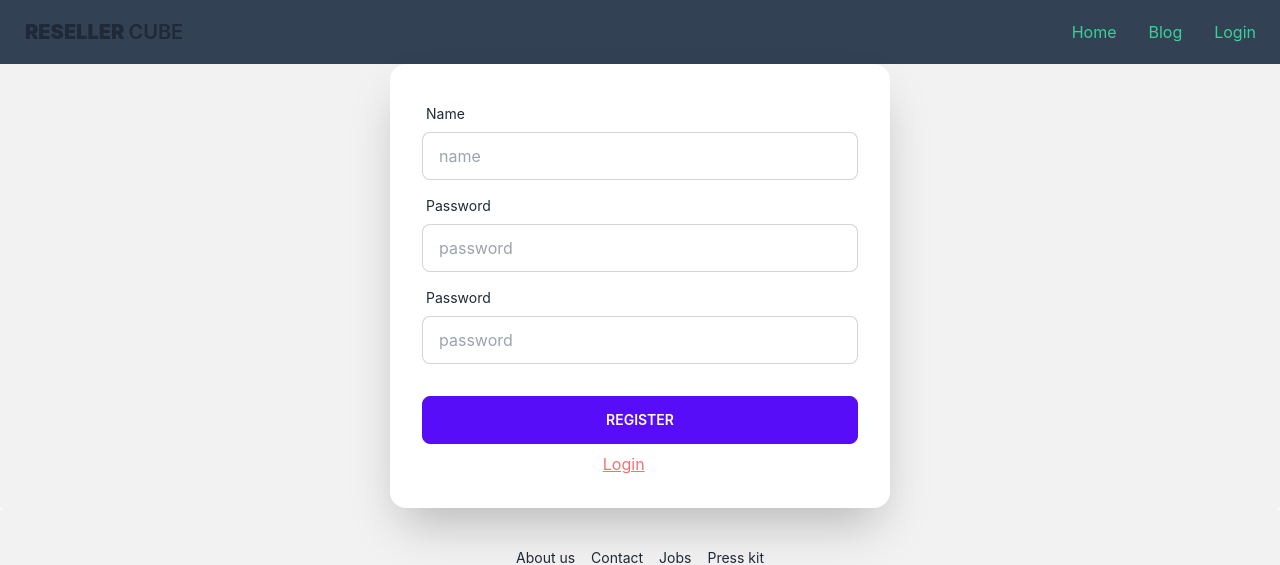
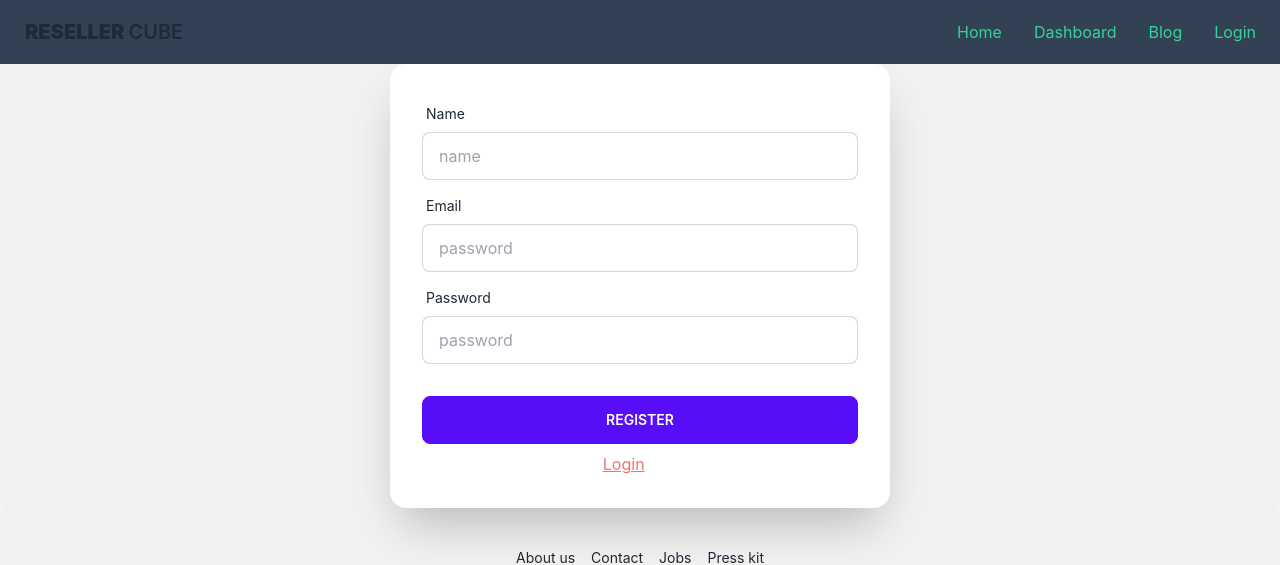
Before and after one commit to joySarkar8/resalleer-cube-client, a React (Create React App) app: page /register in a window 1280 px wide. Shown: the top 565 px of the page. Built offline with nearby package versions, Linux system fonts and the light colour scheme.

Commit message:
dash board lay out completed

```diff
--- /dev/null
+++ b/src/layout/DashboardLayout.js
@@ -0,0 +1,20 @@
+import React from 'react';
+import { Outlet } from 'react-router-dom';
+import LeftSideNav from '../pages/Dashbaord/LeftSideNav';
+
+const DashboardLayout = () => {
+    return (
+        <div className='grid gap-4 grid-cols-4'>
+            <LeftSideNav></LeftSideNav>
+            <div className='col-span-3'>
+                <Outlet></Outlet>
+            </div>
+        </div>
+    );
+};
+
+export default DashboardLayout;
+
+
+
+// md:grid-cols-2 lg:grid-cols-3
--- /dev/null
+++ b/src/pages/Dashbaord/AddProduct.js
@@ -0,0 +1,11 @@
+import React from 'react';
+
+const AddProduct = () => {
+    return (
+        <div>
+            <h2>Add Product table</h2>
+        </div>
+    );
+};
+
+export default AddProduct;
--- /dev/null
+++ b/src/pages/Dashbaord/AllSellers.js
@@ -0,0 +1,11 @@
+import React from 'react';
+
+const AllSellers = () => {
+    return (
+        <div>
+            <h2>All sellers table</h2>
+        </div>
+    );
+};
+
+export default AllSellers;
--- /dev/null
+++ b/src/pages/Dashbaord/LeftSideNav.js
@@ -0,0 +1,14 @@
+import React from 'react';
+import { NavLink } from 'react-router-dom';
+
+const LeftSideNav = () => {
+    return (
+        <div>
+            <NavLink className='btn btn-primary w-full mt-4 mb-4' to='/dashboard/my-orders'>My Orders</NavLink>
+            <NavLink className='btn btn-primary w-full  mb-4' to='/dashboard/all-sellers'>All Sellers</NavLink>
+            <NavLink className='btn btn-primary w-full mb-4' to='/dashboard/add-product'>My Orders</NavLink>
+        </div>
+    );
+};
+
+export default LeftSideNav;
--- /dev/null
+++ b/src/pages/Dashbaord/MyOrders.js
@@ -0,0 +1,11 @@
+import React from 'react';
+
+const MyOrders = () => {
+    return (
+        <div>
+            <h2>My orders table</h2>
+        </div>
+    );
+};
+
+export default MyOrders;
--- a/src/pages/Login.js
+++ b/src/pages/Login.js
@@ -2,27 +2,38 @@ import React from 'react';
 import { Link } from 'react-router-dom';
 
 const Login = () => {
+
+    const handleSubmit = (event) => {
+        event.preventDefault();
+
+        const form = event.target;
+        const email = form.email.value;
+        const password = form.password.value;
+
+        console.log(email, password);
+    }
+
     return (
         <div className="hero bg-base-200">
             <div className="card flex-shrink-0 shadow-2xl bg-base-100 w-[500px]">
-                <div className="card-body">
+                <form onSubmit={handleSubmit} className="card-body">
                     <div className="form-control">
                         <label className="label">
                             <span className="label-text">Email</span>
                         </label>
-                        <input type="text" placeholder="email" className="input input-bordered" />
+                        <input name='email' type="text" placeholder="email" className="input input-bordered" />
                     </div>
                     <div className="form-control">
                         <label className="label">
                             <span className="label-text">Password</span>
                         </label>
-                        <input type="text" placeholder="password" className="input input-bordered" />
+                        <input name='password' type="password" placeholder="password" className="input input-bordered" />
                     </div>
                     <div className="form-control mt-6">
                         <button className="btn btn-primary">Login</button>
                     </div>
                     <p className='text-white'>New member? <Link to='/register' className='underline text-red-400'>Register</Link> here.</p>
-                </div>
+                </form>
             </div>
         </div>
     );
--- a/src/pages/Register.js
+++ b/src/pages/Register.js
@@ -2,33 +2,44 @@ import React from 'react';
 import { Link } from 'react-router-dom';
 
 const Register = () => {
+
+    const handleSubmit = (event) => {
+        event.preventDefault();
+
+        const form = event.target;
+        const name = form.name.value;
+        const email = form.email.value;
+        const password = form.password.value;
+
+        console.log(name, email, password);
+    }
     return (
         <div className="hero bg-base-200">
             <div className="card flex-shrink-0 shadow-2xl bg-base-100 w-[500px]">
-                <div className="card-body">
+                <form onSubmit={handleSubmit} className="card-body">
                     <div className="form-control">
                         <label className="label">
                             <span className="label-text">Name</span>
                         </label>
-                        <input type="text" placeholder="name" className="input input-bordered" />
+                        <input name='name' type="text" placeholder="name" className="input input-bordered" />
+                    </div>
+                    <div className="form-control">
+                        <label className="label">
+                            <span className="label-text">Email</span>
+                        </label>
+                        <input name='email' type="email" placeholder="password" className="input input-bordered" />
                     </div>
                     <div className="form-control">
                         <label className="label">
                             <span className="label-text">Password</span>
                         </label>
-                        <input type="text" placeholder="password" className="input input-bordered" />
-                    </div>
-                    <div className="form-control">
-                        <label className="label">
-                            <span className="label-text">Password</span>
-                        </label>
-                        <input type="text" placeholder="password" className="input input-bordered" />
+                        <input name='password' type="password" placeholder="password" className="input input-bordered" />
                     </div>
                     <div className="form-control mt-6">
                         <button className="btn btn-primary">Register</button>
                     </div>
                     <p className='text-white'>Allready have account? <Link className='underline text-red-400' to='/login'>Login</Link> here.</p>
-                </div>
+                </form>
             </div>
         </div>
     );
--- a/src/pages/shared/Header.js
+++ b/src/pages/shared/Header.js
@@ -4,6 +4,7 @@ import { Link } from 'react-router-dom';
 
 const menuItems = <>
 <li className='text-success'><Link to='/'>Home</Link></li>
+<li className='text-success'><Link to='/dashboard'>Dashboard</Link></li>
 <li className='text-success'><Link to='/about'>Blog</Link></li>
 <li className='text-success'><Link to='/login'>Login</Link></li>
 </>
```
Also changed, not shown: src/Routes/MainRoutes.js (+27 -0 lines).
